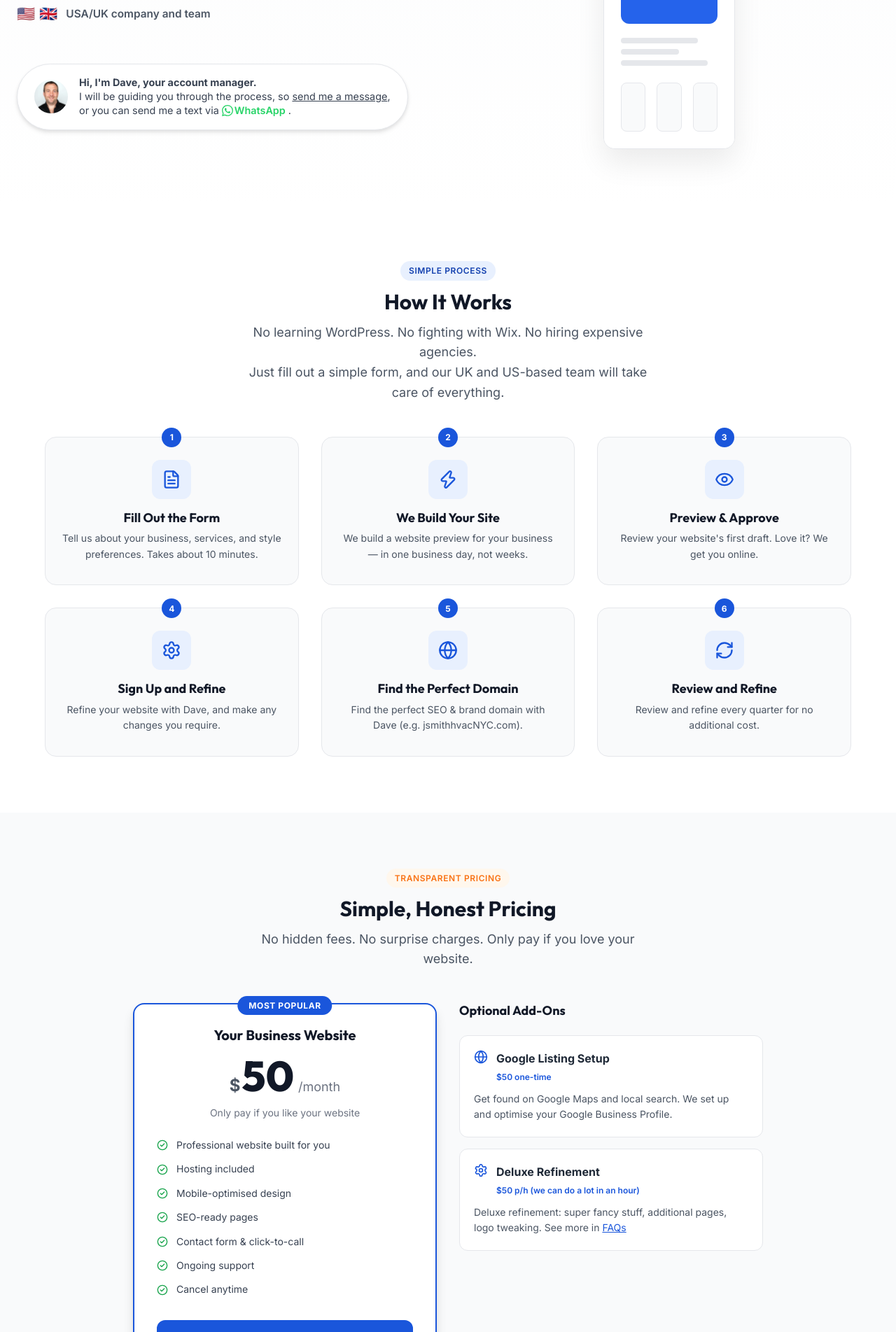
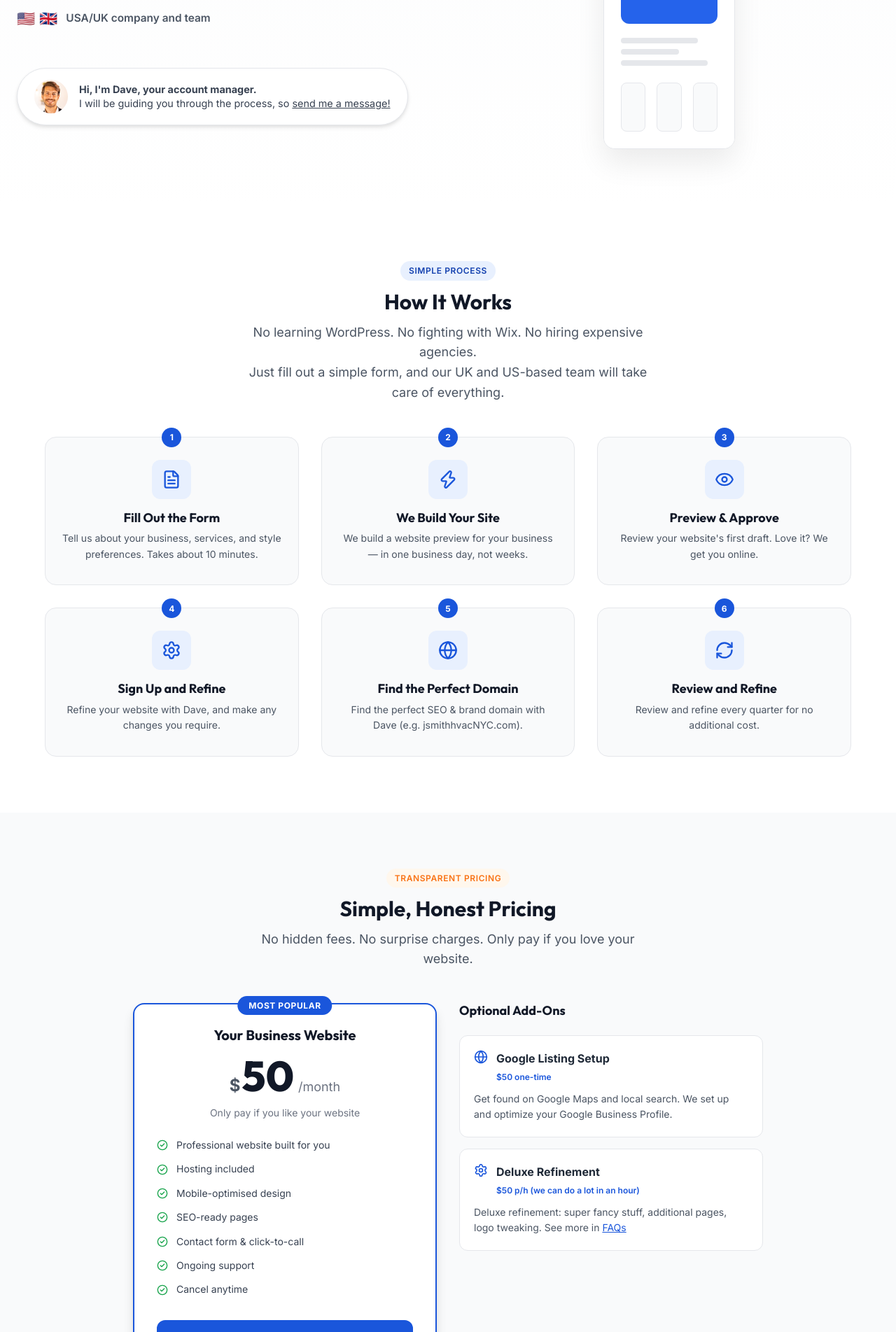
Before and after one commit to DAGarnish/proservice, a Next.js app: page / in a window 1280 px wide. Shown: the part 700-2603 px from the top of the page at 70% size. Built offline with nearby package versions, Linux system fonts and the light colour scheme.

Commit message:
Update email verification copy, fix American English spelling, remove admin footer link

```diff
--- a/app/globals.css
+++ b/app/globals.css
@@ -18,7 +18,7 @@ html {
 
 /* ---- Design Tokens ---- */
 :root {
-  /* Brand colours */
+  /* Brand colors */
   --color-primary: #1a56db;
   --color-primary-dark: #1340af;
   --color-primary-light: #e8f0fe;
--- a/app/page.tsx
+++ b/app/page.tsx
@@ -78,16 +78,7 @@ function HeroSection() {
           <div style={{ display: 'flex', alignItems: 'center', gap: 'var(--space-4)', backgroundColor: 'var(--color-white)', padding: 'var(--space-4) var(--space-6)', borderRadius: 'var(--radius-full)', boxShadow: 'var(--shadow-md)', border: '1px solid var(--color-gray-200)', marginTop: 'calc(var(--space-6) + 30px)', width: 'fit-content' }}>
             <img src="/dave.jpg" alt="Dave" style={{ width: '48px', height: '48px', borderRadius: '50%', objectFit: 'cover' }} />
             <p style={{ fontSize: '0.9rem', color: 'var(--color-gray-700)', margin: 0, lineHeight: 1.4 }}>
-              <strong>Hi, I'm Dave, your account manager.</strong><br />I will be guiding you through the process, so <a href="#verify-email-form" style={{ textDecoration: 'underline', color: 'inherit' }}>send me a message</a>,<br />
-              <span style={{ display: 'inline-flex', alignItems: 'center', gap: '4px' }}>
-                or you can send me a text via
-                <a href="https://wa.me/14242848886" target="_blank" rel="noopener noreferrer" style={{ display: 'inline-flex', alignItems: 'center', color: '#25D366', textDecoration: 'none', fontWeight: 600 }}>
-                  <svg xmlns="http://www.w3.org/2000/svg" width="16" height="16" viewBox="0 0 24 24" fill="currentColor" stroke="none" style={{ marginRight: '2px' }}>
-                    <path d="M17.472 14.382c-.297-.149-1.758-.867-2.03-.967-.273-.099-.471-.148-.67.15-.197.297-.767.966-.94 1.164-.173.199-.347.223-.644.075-.297-.15-1.255-.463-2.39-1.475-.883-.788-1.48-1.761-1.653-2.059-.173-.297-.018-.458.13-.606.134-.133.298-.347.446-.52.149-.174.198-.298.298-.497.099-.198.05-.371-.025-.52-.075-.149-.669-1.612-.916-2.207-.242-.579-.487-.5-.669-.51a12.8 12.8 0 0 0-.57-.01c-.198 0-.52.074-.792.372-.272.297-1.04 1.016-1.04 2.479 0 1.462 1.065 2.875 1.213 3.074.149.198 2.096 3.2 5.077 4.487.709.306 1.262.489 1.694.625.712.227 1.36.195 1.871.118.571-.085 1.758-.719 2.006-1.413.248-.694.248-1.289.173-1.413-.074-.124-.272-.198-.57-.347m-5.421 7.403h-.004a9.87 9.87 0 0 1-5.031-1.378l-.361-.214-3.741.982.998-3.648-.235-.374a9.86 9.86 0 0 1-1.51-5.26c.001-5.45 4.436-9.884 9.888-9.884 2.64 0 5.122 1.03 6.988 2.898a9.825 9.825 0 0 1 2.893 6.994c-.003 5.45-4.437 9.884-9.885 9.884m8.413-18.297A11.815 11.815 0 0 0 12.05 0C5.495 0 .16 5.335.157 11.892c0 2.096.547 4.142 1.588 5.945L.057 24l6.305-1.654a11.882 11.882 0 0 0 5.683 1.448h.005c6.554 0 11.89-5.335 11.893-11.893a11.821 11.821 0 0 0-3.48-8.413z"/>
-                  </svg>
-                  WhatsApp
-                </a>.
-              </span>
+              <strong>Hi, I'm Dave, your account manager.</strong><br />I will be guiding you through the process, so <a href="#verify-email-form" style={{ textDecoration: 'underline', color: 'inherit' }}>send me a message!</a>
             </p>
           </div>
         </div>
@@ -257,7 +248,7 @@ function PricingSection() {
                   <span className={styles.addOnPrice}>$50 one-time</span>
                 </div>
               </div>
-              <p>Get found on Google Maps and local search. We set up and optimise your Google Business Profile.</p>
+              <p>Get found on Google Maps and local search. We set up and optimize your Google Business Profile.</p>
             </div>
 
             <div className={styles.addOnCard}>
@@ -376,7 +367,7 @@ function FAQSection() {
     },
     {
       q: 'What\'s included in the Google listing setup?',
-      a: 'We create and optimise your Google Business Profile so you show up in Google Maps and local search results. This is a $50 one-time fee.',
+      a: 'We create and optimize your Google Business Profile so you show up in Google Maps and local search results. This is a $50 one-time fee.',
     },
     {
       q: 'Can I make changes to my website later?',
--- a/components/SiteLayout.tsx
+++ b/components/SiteLayout.tsx
@@ -120,9 +120,6 @@ export function SiteFooter() {
               <Link href="/get-started" style={{ color: 'var(--color-gray-400)', fontSize: 'var(--text-sm)', textDecoration: 'none' }}>
                 Build My Website
               </Link>
-              <Link href="/admin" style={{ color: 'var(--color-gray-400)', fontSize: 'var(--text-sm)', textDecoration: 'none' }}>
-                Admin
-              </Link>
             </div>
           </div>
 
--- a/lib/email.ts
+++ b/lib/email.ts
@@ -386,7 +386,7 @@ export async function sendUserVerificationEmail(
                 WEB<span style="color: #1a56db;">PRO50</span>
               </div>
               <div style="color: #bfdbfe; font-size: 14px; font-weight: 600; margin-top: 6px; text-transform: uppercase; letter-spacing: 1.5px;">
-                Account Verification &amp; Website Ready
+                Account Verification
               </div>
             </td>
           </tr>
@@ -398,7 +398,7 @@ export async function sendUserVerificationEmail(
                 Welcome, ${data.contact_name || 'Valued Client'}! 🎉
               </h1>
               <p style="margin: 0 0 20px 0; font-size: 16px; line-height: 1.6; color: #4b5563;">
-                We have generated your custom AI website for <strong style="color: #1a56db;">${data.business_name}</strong>! Before you can connect custom domains or launch live to the public, please verify your email address below.
+                We have generated your first draft, using AI for <strong style="color: #1a56db;">${data.business_name}</strong>! Before you can connect custom domains or launch live to the public, please verify your email address below.
               </p>
 
               <!-- Primary Verify CTA Button -->
@@ -415,7 +415,7 @@ export async function sendUserVerificationEmail(
 
               <div style="background-color: #f8fafc; border-left: 4px solid #1a56db; padding: 16px; border-radius: 0 8px 8px 0; margin-bottom: 24px;">
                 <p style="margin: 0; font-size: 14px; color: #374151; line-height: 1.5;">
-                  <strong>Why verify?</strong> Verifying your email confirms ownership of your account and enables secure management functions like custom domain binding, SEO optimization, and live publishing.
+                  <strong>Why verify?</strong> Verifying your email confirms ownership of your account, which tells us you're real and stops bots from taking up our time and energy.
                 </p>
               </div>
             </td>
@@ -425,7 +425,7 @@ export async function sendUserVerificationEmail(
           <tr>
             <td style="background-color: #1f2937; padding: 24px 40px; text-align: center; color: #9ca3af; font-size: 13px; line-height: 1.6;">
               <div style="color: #ffffff; font-weight: 700; font-size: 15px; margin-bottom: 6px;">
-                WEBPRO50 AI Studio
+                WEBPRO50 Studio
               </div>
               <div>
                 You received this verification email because you submitted an intake form for <strong>${data.business_name}</strong>.
@@ -473,7 +473,7 @@ export async function sendWelcomePreviewEmail(
   const appUrl = getAppUrl();
   const previewUrl = previewId ? `${appUrl}/preview/${previewId}` : appUrl;
 
-  const subject = `🎉 Email Verified! View Your AI Website Preview — ${businessName}`;
+  const subject = `🎉 Email Verified! View Your Website First Draft — ${businessName}`;
 
   const htmlContent = `
 <!DOCTYPE html>
@@ -509,7 +509,7 @@ export async function sendWelcomePreviewEmail(
                 Congratulations, ${userName || 'Valued Partner'}! 🎉
               </h1>
               <p style="margin: 0 0 20px 0; font-size: 16px; line-height: 1.6; color: #4b5563;">
-                Your email address <strong style="color: #10b981;">${userEmail}</strong> has been successfully verified! Your custom AI website for <strong style="color: #1a56db;">${businessName}</strong> is ready for your review and customization right now.
+                Your email address <strong style="color: #10b981;">${userEmail}</strong> has been successfully verified! Your custom website first draft for <strong style="color: #1a56db;">${businessName}</strong> is ready for your review and customization right now. REMEMBER, some things may look out of place or a bit weird. This is why our hybrid system is best—us humans take over from here to iron these things out if you move forward with us.
               </p>
 
               <!-- Primary Preview CTA Button -->
@@ -517,17 +517,17 @@ export async function sendWelcomePreviewEmail(
                 <tr>
                   <td align="center">
                     <a href="${previewUrl}" target="_blank" style="display: inline-block; padding: 18px 40px; font-size: 17px; font-weight: 700; color: #ffffff; background-color: #1a56db; text-decoration: none; border-radius: 12px; box-shadow: 0 8px 16px rgba(26, 86, 219, 0.35);">
-                      👀 View Your Website Preview Directly &rarr;
+                      👀 View Your Website First Draft Here &rarr;
                     </a>
                   </td>
                 </tr>
               </table>
 
               <div style="background-color: #f8fafc; border: 1px solid #e2e8f0; padding: 20px; border-radius: 12px; margin-bottom: 24px;">
-                <h3 style="margin: 0 0 8px 0; font-size: 16px; color: #1e293b;">Unlocked Capabilities:</h3>
+                <h3 style="margin: 0 0 8px 0; font-size: 16px; color: #1e293b;">Next Steps:</h3>
                 <ul style="margin: 0; padding-left: 20px; color: #4b5563; font-size: 14px; line-height: 1.6;">
-                  <li><strong>Live Site Review:</strong> Inspect every page, service card, and interactive element.</li>
-                  <li><strong>AI Customization:</strong> Adjust colors, fonts, or update text seamlessly.</li>
+                  <li><strong>Site Review:</strong> Inspect and make notes</li>
+                  <li><strong>Customization:</strong> Adjust colors, fonts, or update text.</li>
                   <li><strong>Custom Domain &amp; Publishing:</strong> Connect your domain name and publish to the world.</li>
                 </ul>
               </div>
@@ -538,7 +538,7 @@ export async function sendWelcomePreviewEmail(
           <tr>
             <td style="background-color: #1f2937; padding: 24px 40px; text-align: center; color: #9ca3af; font-size: 13px; line-height: 1.6;">
               <div style="color: #ffffff; font-weight: 700; font-size: 15px; margin-bottom: 6px;">
-                WEBPRO50 AI Studio
+                WEBPRO50 Studio
               </div>
               <div>
                 You received this email because you verified your account for <strong>${businessName}</strong>.
@@ -558,7 +558,7 @@ export async function sendWelcomePreviewEmail(
   `;
 
   const mailOptions = {
-    from: `"WEBPRO50 AI Studio" <${gmailUser}>`,
+    from: `"WEBPRO50 Studio" <${gmailUser}>`,
     to: userEmail,
     subject,
     html: htmlContent,
--- a/lib/mockPreviewGenerator.ts
+++ b/lib/mockPreviewGenerator.ts
@@ -85,7 +85,7 @@ export function generateMockPreview(brief: StructuredBrief): PreviewPayload {
     previewId: generateId(),
     brief: {
       ...brief,
-      // Inject resolved palette so the preview can use colours
+      // Inject resolved palette so the preview can use colors
       preferred_colours: brief.preferred_colours || palette.primary,
     },
     generatedAt: new Date().toISOString(),
--- a/lib/promptBuilder.ts
+++ b/lib/promptBuilder.ts
@@ -103,7 +103,7 @@ function generateNaturalLanguageBrief(s: StructuredBrief): string {
 
   lines.push(`TRUST & CREDIBILITY`);
   if (s.differentiator) lines.push(`What makes them different: ${s.differentiator}`);
-  if (s.qualifications) lines.push(`Qualifications / licences: ${s.qualifications}`);
+  if (s.qualifications) lines.push(`Qualifications / licenses: ${s.qualifications}`);
   lines.push(`Insured: ${s.insurance ? 'Yes — display insurance badge' : 'Not confirmed'}`);
   if (s.memberships) lines.push(`Memberships / trade bodies: ${s.memberships}`);
   if (s.specialist_tools) lines.push(`Specialist equipment: ${s.specialist_tools}`);
@@ -114,7 +114,7 @@ function generateNaturalLanguageBrief(s: StructuredBrief): string {
   lines.push(`DESIGN & STYLE`);
   lines.push(`Website look: ${LOOK_LABELS[s.selected_website_look] || s.selected_website_look}`);
   if (Array.isArray(s.style_preference) && s.style_preference.length > 0) lines.push(`Style keywords: ${s.style_preference.join(', ')}`);
-  if (s.preferred_colours) lines.push(`Preferred colours: ${s.preferred_colours}`);
+  if (s.preferred_colours) lines.push(`Preferred colors: ${s.preferred_colours}`);
   lines.push(`Has logo: ${s.has_logo ? 'Yes' : 'No — generate professional placeholder'}`);
   if (s.logo_data_url) lines.push(`Logo Data URL: ${s.logo_data_url}\nINSTRUCTION: The user provided their logo image as a base64 Data URL. You MUST include an <img src="${s.logo_data_url}" alt="${s.business_name} Logo" class="logo" style="max-height: 48px; width: auto; object-fit: contain;"> tag inside the header navbar and footer of the generated HTML website!`);
   lines.push(`Has photos: ${s.has_photos ? 'Yes' : 'No — use professional stock images relevant to ' + s.occupation}`);
```
Also changed, not shown: public/dave.jpg, public/daveG.jpg (added).
